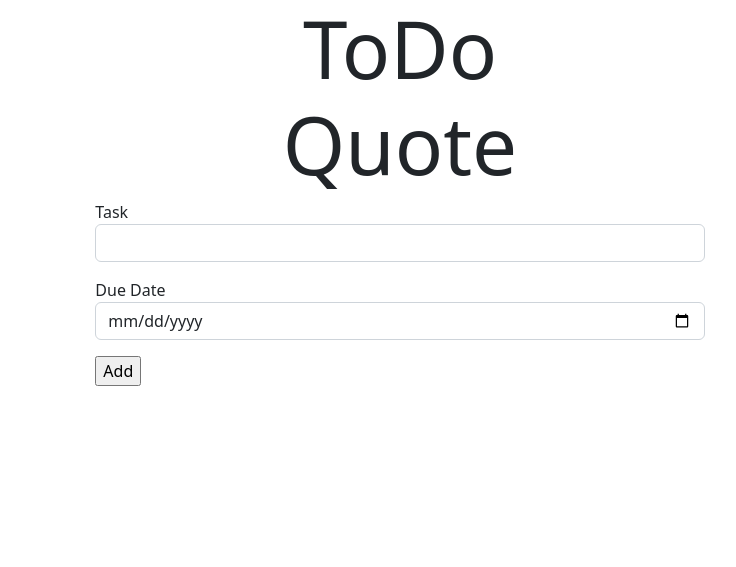
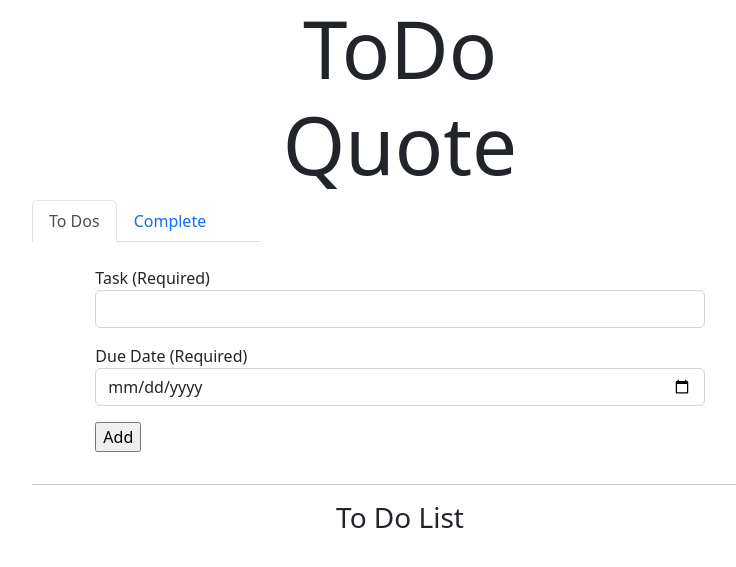
Before and after one commit to nyeh222/hcde310-p3-final-project, a Flask app: page / in a window 1280 px wide. Shown: the top 567 px of the page, without its empty margins (240-976 px from the left). Run offline with Flask 3, Linux system fonts and the light colour scheme; data that the repository does not hold is empty.

Commit message:
adjust formatting

```diff
--- a/templates/index.html
+++ b/templates/index.html
@@ -4,15 +4,28 @@ ToDo Quote
 {% endblock %}
 {% block content %}
     <div class="row">
+        <div class="col-4">
+            <ul class="nav nav-tabs">
+                <li class="nav-item">
+                    <a class="nav-link active" aria-current="page" href="/">To Dos</a>
+                </li>
+                <li class="nav-item">
+                    <a class="nav-link" href="/completed">Complete</a>
+                </li>
+            </ul>
+        </div>
+    </div>
+    <div class="row">
         <div class="col-10 offset-1">
+            <br>
             <form action="/" method="post">
                 <p>
-                    <label for="task">Task</label>
+                    <label for="task">Task (Required)</label>
                     <br>
                     <input class="form-control" type="text" name="task" id="task">
                 </p>
                 <p>
-                    <label for="deadline">Due Date</label>
+                    <label for="deadline">Due Date (Required)</label>
                     <br>
                     <input class="form-control" type="date" name="deadline" id="deadline">
                 </p>
@@ -22,14 +35,23 @@ ToDo Quote
             </form>
         </div>
     </div>
+<hr>
+    <div class="row">
+        <div class="col-10 offset-1 text-center">
+            <h3>To Do List</h3>
+        </div>
+    </div>
     <div class="row">
         <div class="col-10 offset-1">
                 <ul class="list-group">
                     {% for task in tasklist %}
-                        <li class="list-group-item">
-                            {{ task.tasktext }}
-                            {{ task.deadline }}
-                        </li>
+                        {% if not task.completed %}
+                            <li class="list-group-item">
+                                {{ task.tasktext }}
+                                <br>
+                                <small class="text-muted">{{ task.deadline }}</small>
+                            </li>
+                        {% endif %}
                     {% endfor %}
                 </ul>
         </div>
```
